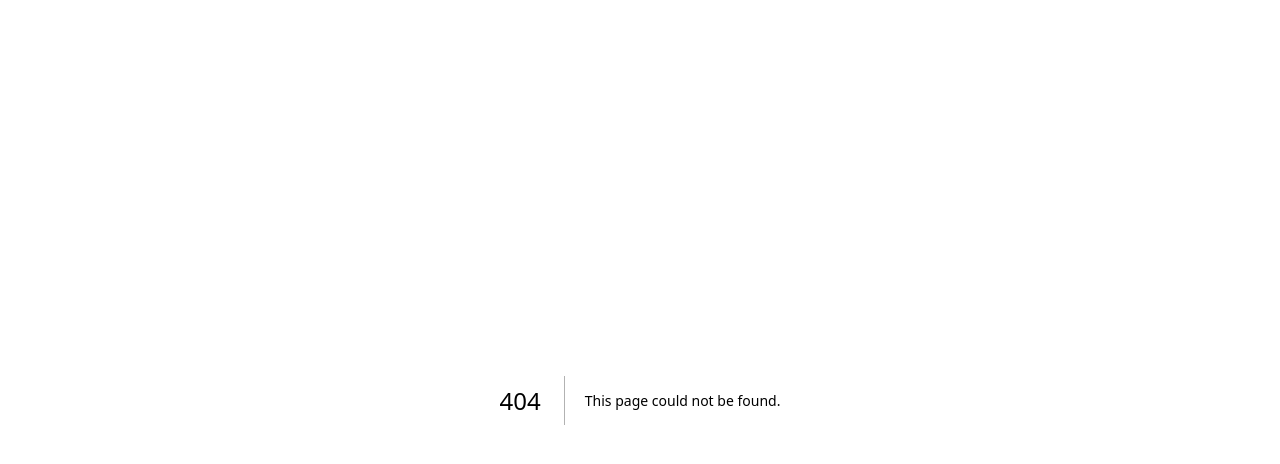
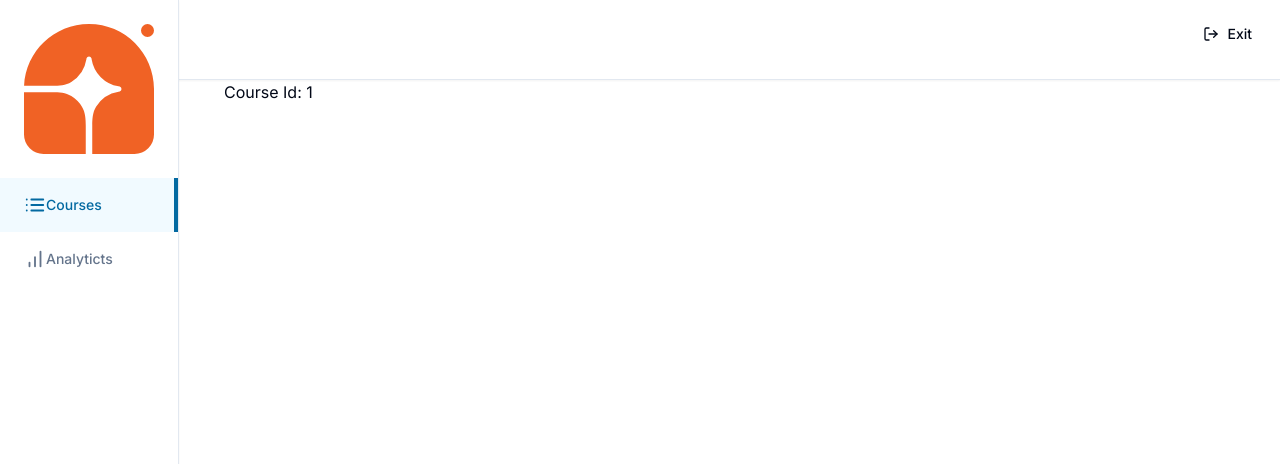
Before and after one commit to ortizfram/Course-LMS-Platform, a Next.js app: page /teacher/courses/1 in a window 1280 px wide. Before the commit this address had no page. Shown: the top 464 px of the page. Built offline with nearby package versions, Linux system fonts and the light colour scheme.

Commit message:
courseId params

```diff
--- /dev/null
+++ b/app/(dashboard)/(routes)/teacher/courses/[courseId]/page.tsx
@@ -0,0 +1,13 @@
+const CourseIdPage = ({
+    params
+}: {
+    params: { courseId: string }
+}) => {
+    return (
+        <div>
+            Course Id: {params.courseId}
+        </div>
+     );
+}
+
+export default CourseIdPage;
```
